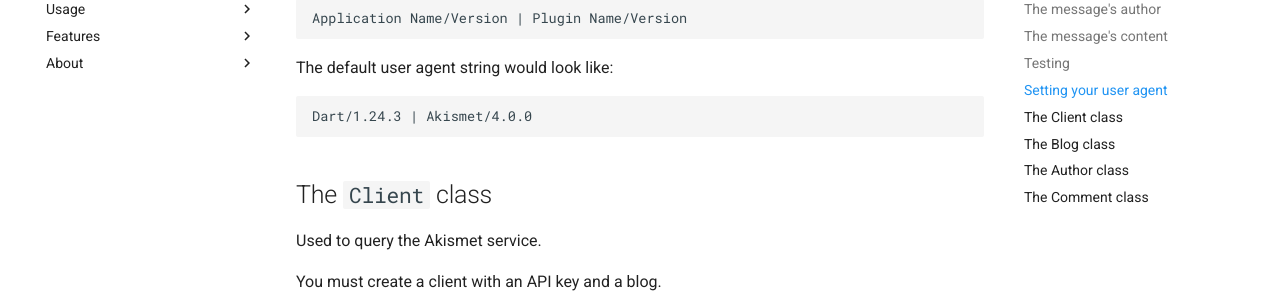
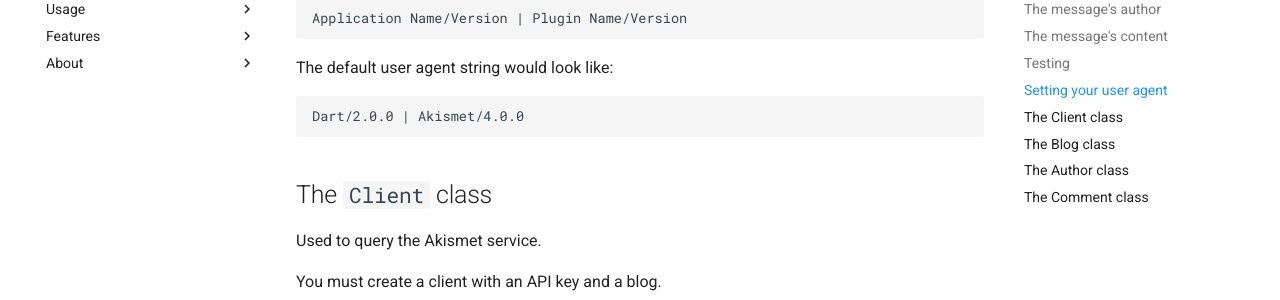
Before and after one commit to madcitymultimedia/akismet.dart, an MkDocs documentation site: the page built from doc/usage.md, in a window 1280 px wide and 900 px high, scrolled down 1420 px. Shown: the part 153-453 px from the top of the window. Built offline with MkDocs 1.6.1 and Material for MkDocs 9.7.7, drawn with Linux system fonts in a browser that asks for light colours; comment, search, counter and statistics services are not loaded; old or Windows-style settings are respelled for this version of MkDocs.

````diff
--- a/.travis.yml
+++ b/.travis.yml
@@ -1,4 +1,4 @@
-dart: [dev]
+dart: dev
 dist: trusty
 language: dart
 notifications: {email: false}
--- a/analysis_options.yaml
+++ b/analysis_options.yaml
@@ -1,6 +1,3 @@
-analyzer:
-  strong-mode: true
-
 linter:
   rules:
   - always_declare_return_types
--- a/doc/usage.md
+++ b/doc/usage.md
@@ -38,7 +38,7 @@ Application Name/Version | Plugin Name/Version
 The default user agent string would look like:
 
 ```
-Dart/1.24.3 | Akismet/4.0.0
+Dart/2.0.0 | Akismet/4.0.0
 ```
 
 ## The `Client` class
````
Also changed, not shown: doc/usage/client_setup.md (+1 -1 lines), pubspec.yaml (+6 -6 lines).
